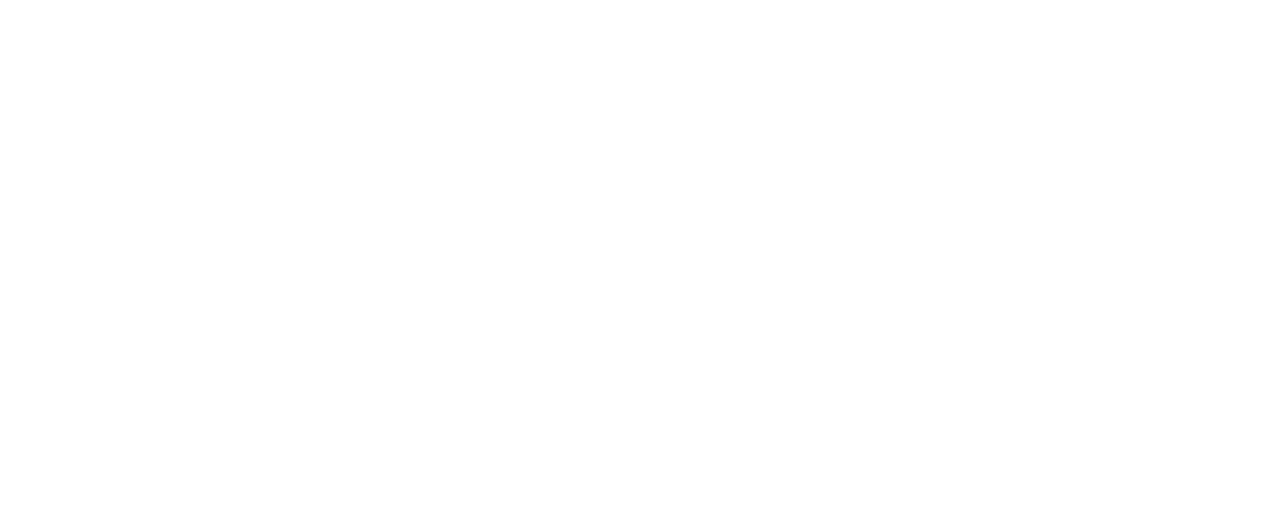
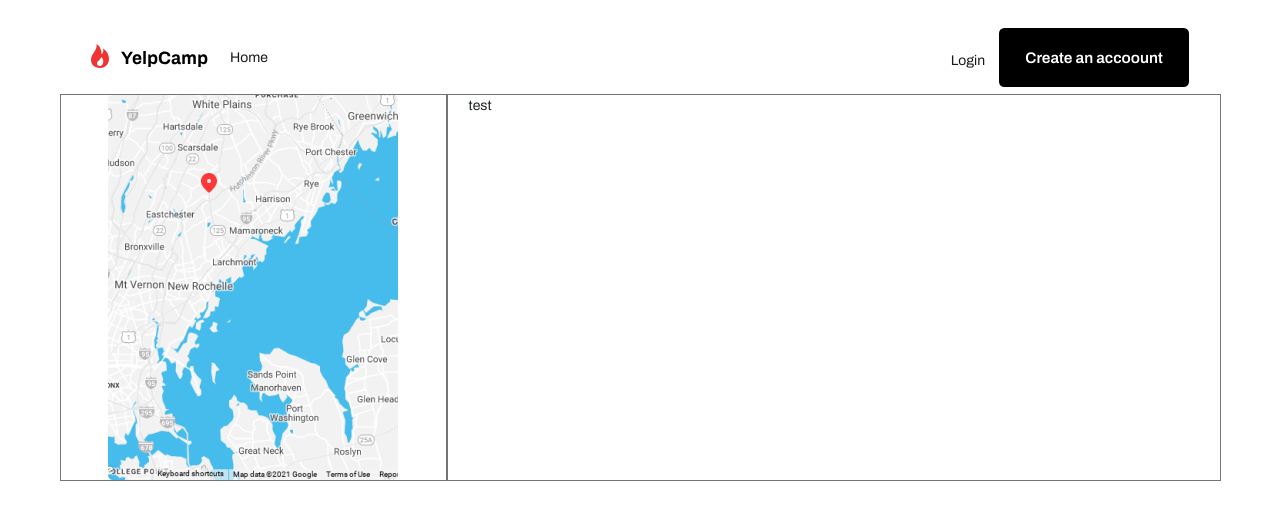
Before and after one commit to MABDesigns/YeldCampWebsite, a PHP site: page /pages/campground.php in a window 1280 px wide. Before the commit the part shown is empty. Shown: the top 520 px of the page. Run offline with PHP 8.4, Linux system fonts and the light colour scheme; some libraries are stand-ins or nearby versions.

Commit message:
updated campground page

```diff
--- a/pages/campground.php
+++ b/pages/campground.php
@@ -0,0 +1,54 @@
+<?php ?>
+<!DOCTYPE html>
+<html lang="en">
+<head>
+    <meta charset="UTF-8">
+    <meta http-equiv="X-UA-Compatible" content="IE=edge">
+    <meta name="viewport" content="width=device-width, initial-scale=1.0">
+    <link rel="stylesheet" href="https://cdnjs.cloudflare.com/ajax/libs/font-awesome/6.1.2/css/all.min.css"/>
+    <link rel="stylesheet" href="../src/css/style.css">
+    <link rel="stylesheet" href="../src/css/normalize.css">
+    <link rel="stylesheet" href="https://cdnjs.cloudflare.com/ajax/libs/bootstrap/5.2.0/css/bootstrap.min.css"/>
+    <title>Yelp Camp - Campgrounds</title>
+</head>
+<body style="background: white !important;">
+<div class="container">
+<nav class="navbar navbar-expand-lg navbar-light bg-transparent" style="padding-top: 2rem !important;">
+  <div class="container-fluid">
+    <a class="navbar-brand" href="#"><img src="../Assets/Logo.svg" alt="" srcset=""></a>
+    <button class="navbar-toggler" type="button" data-bs-toggle="collapse" data-bs-target="#navbarSupportedContent" aria-controls="navbarSupportedContent" aria-expanded="false" aria-label="Toggle navigation">
+      <span class="navbar-toggler-icon"></span>
+    </button>
+    <div class="collapse navbar-collapse" id="navbarSupportedContent">
+      <ul class="navbar-nav me-auto mb-2 mb-lg-0">
+        <li class="nav-item">
+          <a class="nav-link active" aria-current="page" href="#">Home</a>
+        </li>
+      </ul>
+      <form class="d-flex">
+      <span class="navbar-text">
+        <a href="login.php">Login</a>
+    </span>
+      <button type="button" class="btn btn-create" style="font-size:1.1rem !important;">Create an accoount</button>
+      </form>
+    </div>
+  </div>
+</nav>
+</div>
+<div class="container">
+<div class="row gx-5 d-flexbox">
+    <div class="col-4" style="border: 1px solid var(--color-muted);">
+        <div class="map-section my-auto">
+            <img src="../Assets/Map.png">
+        </div>
+    </div>
+    <div class="col-8" style="border: 1px solid var(--color-muted);">test</div>
+
+</div>
+</div>
+
+<!--JQUERY + BOOTSTRAP JS -->
+<script src="https://cdnjs.cloudflare.com/ajax/libs/jquery/3.6.1/jquery.min.js"></script>
+<script src="https://cdnjs.cloudflare.com/ajax/libs/bootstrap/5.2.0/js/bootstrap.bundle.min.js"></script>
+<script src="https://cdnjs.cloudflare.com/ajax/libs/bootstrap/5.2.0/js/bootstrap.min.js"></script>
+</body>
--- a/pages/register.php
+++ b/pages/register.php
@@ -7,7 +7,7 @@
     <meta name="viewport" content="width=device-width, initial-scale=1.0">
     <link rel="stylesheet" href="https://cdnjs.cloudflare.com/ajax/libs/font-awesome/6.1.2/css/all.min.css"/>
     <link rel="stylesheet" href="../src/css/style.css">
-    <link rel="stylesheet" href="src/css/normalize.css">
+    <link rel="stylesheet" href="../src/css/normalize.css">
     <link rel="stylesheet" href="https://cdnjs.cloudflare.com/ajax/libs/bootstrap/5.2.0/css/bootstrap.min.css"/>
     <title>Yelp Camp - Register</title>
 </head>
--- a/src/css/style.css
+++ b/src/css/style.css
@@ -135,3 +135,21 @@ position: relative !important;
     background: white !important;
     padding: 0 10rem 22rem 10rem;
   }
+  .d-flex .navbar-text a{
+    text-decoration: none !important;
+    list-style: none !important;
+    padding-right: 1rem;
+
+  }
+  .navbar-text{
+    padding-top: 1.6rem !important;
+  }
+  .btn-create{
+      --bs-btn-bg: #000 !important;
+      --bs-btn-padding-x: 1.8rem !important;
+      --bs-btn-padding-y: 1.2rem !important;
+  }
+  .map-section img {
+    margin: auto;
+    display: block;
+}
```
